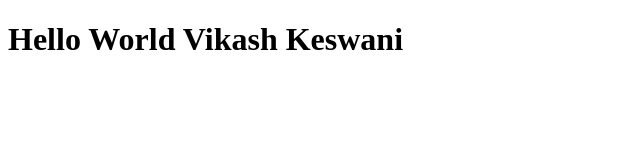
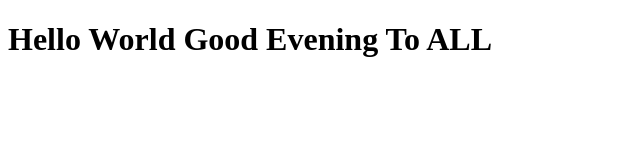
Before and after one commit to vikashkeswani/remote-bootcamp2020, a plain HTML site: page index.html in a window 1280 px wide. Shown: the whole page, without its empty margins (0-640 px from the left). Drawn offline with Linux system fonts and the light colour scheme.

Commit message:
updated index.html

```diff
--- a/index.html
+++ b/index.html
@@ -6,6 +6,6 @@
     <title>Document</title>
 </head>
 <body>
-    <h1>Hello World Vikash Keswani</h1>
+    <h1>Hello World Good Evening To ALL</h1>
 </body>
 </html>
```
